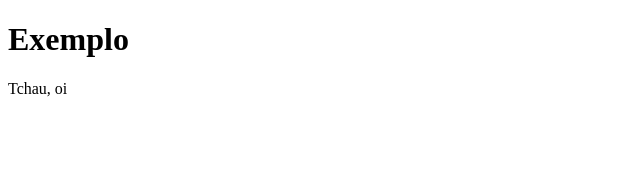
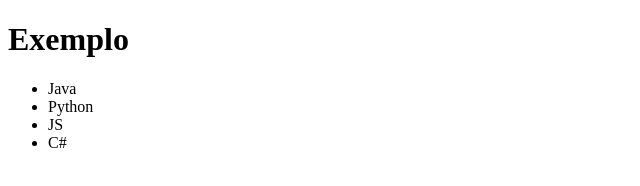
Before and after one commit to ErikTeixeira/exercicio1-r, a plain HTML site: page index.html in a window 1280 px wide. Shown: the whole page, without its empty margins (0-640 px from the left). Drawn offline with Linux system fonts and the light colour scheme.

Commit message:
Cabecalho basico criado

```diff
--- a/index.html
+++ b/index.html
@@ -12,9 +12,26 @@
 
 	<body>	 <!-- tag onde fica o conteúdo -->
 
-		<h1> Exemplo </h1>
+		<!-- A tag div e como se fosse um conteiner, ela pode conter todas as outras tags-->
 
-		<p> Tchau, oi </p>
+		<div>
+			<header>
+
+				<h1> Exemplo </h1>
+
+				<nav>  <!-- Para links -->
+
+					<ul> <!-- Lista não ordenada -->
+						<li>Java</li>
+						<li>Python</li>
+						<li>JS</li>
+						<li>C#</li>
+					</ul>
+
+				</nav>
+
+			</header>
+		</div>
 
 	</body>
 
```
